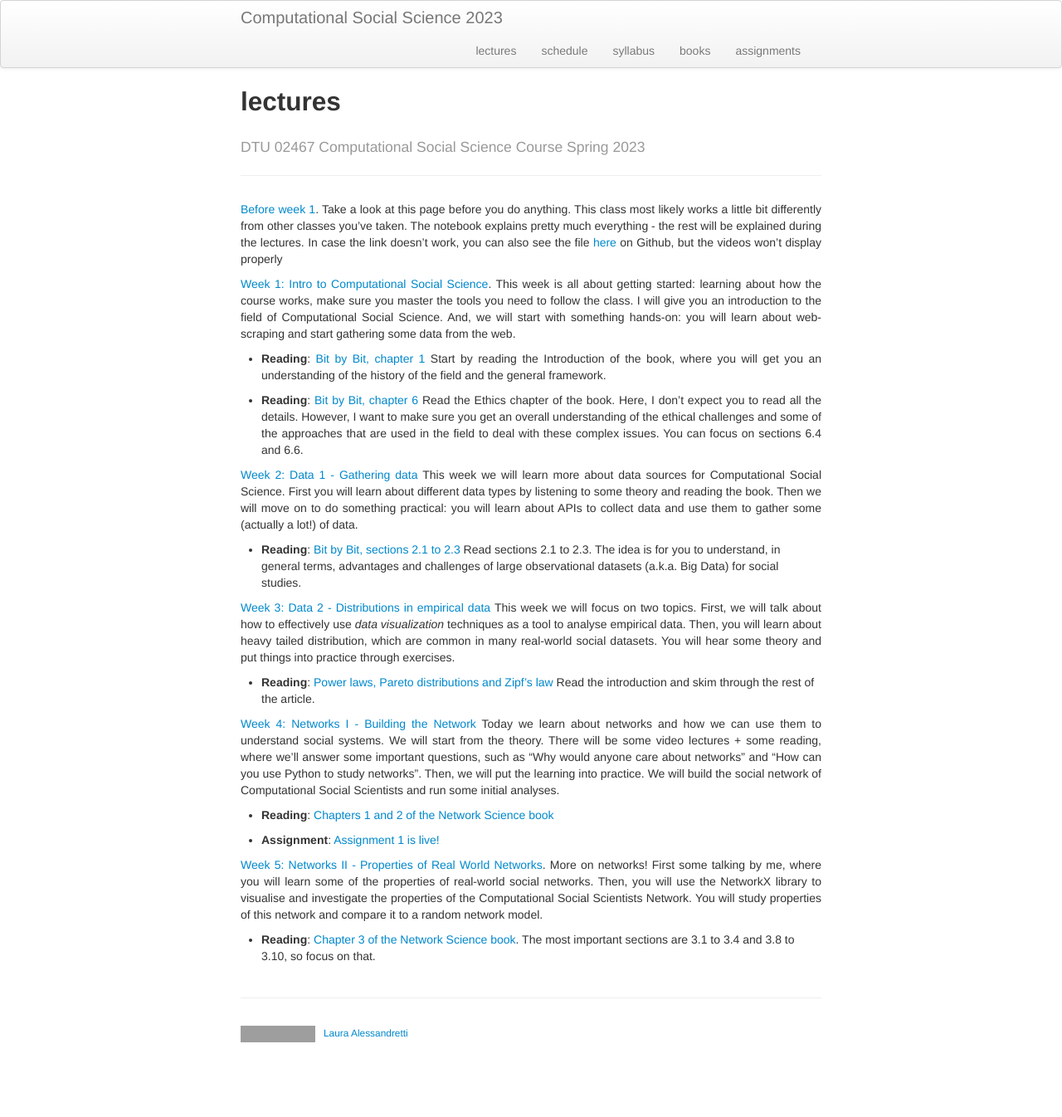
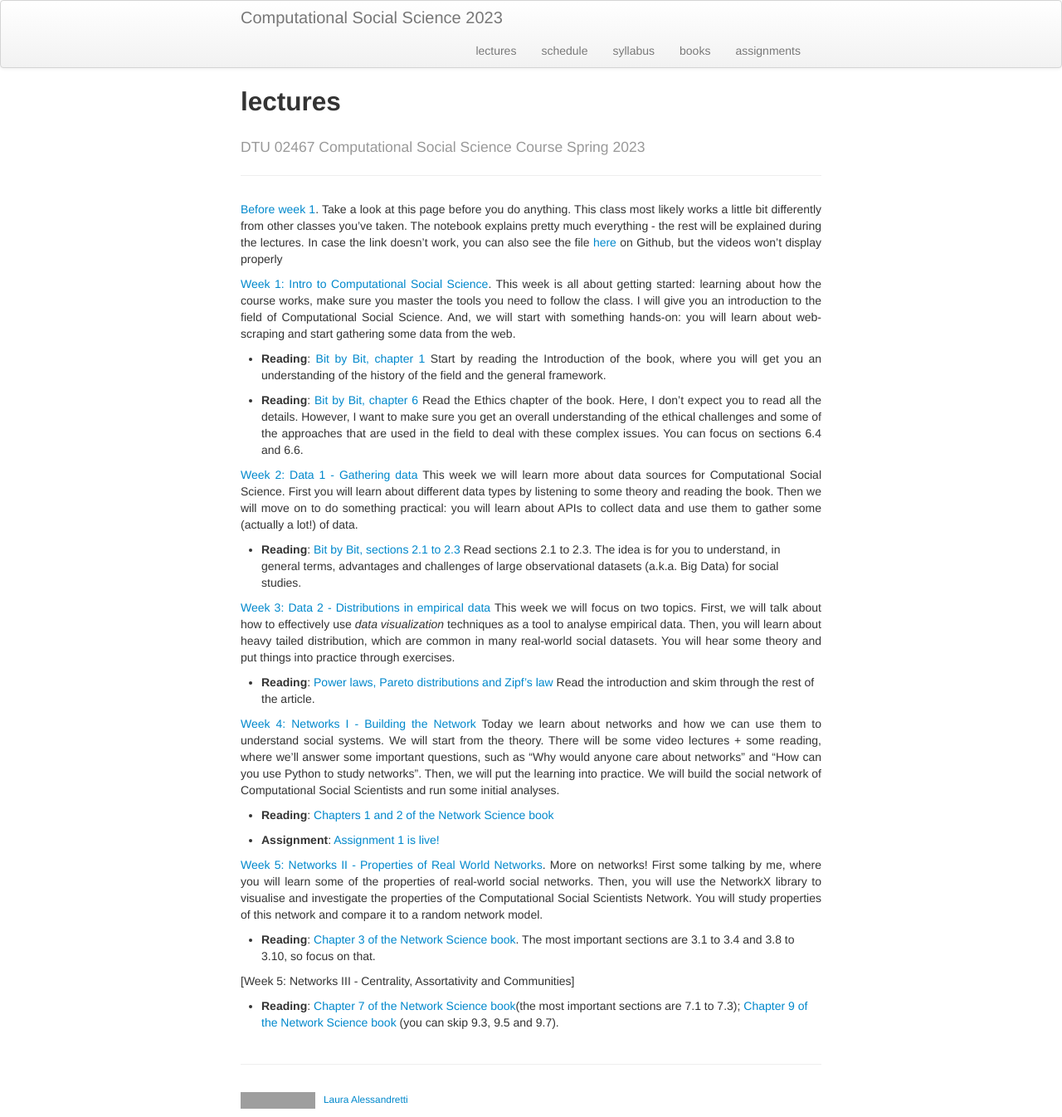
Before and after one commit to lalessan/comsocsci2023, a Jekyll site: the page built from docs/lectures.md, in a window 1280 px wide. Shown: the whole page at 83% size. Built offline with Jekyll 4.4.1, drawn with Linux system fonts in a browser that asks for light colours; before the commit the page ends 1266 px from its top, so only the background shows below that; grey boxes are pictures that could not be loaded.

Commit message:
small change

```diff
--- a/docs/lectures.md
+++ b/docs/lectures.md
@@ -32,3 +32,8 @@ description: A course led by Laura Alessandretti on Computational Social Science
 [Week 5: Networks II - Properties of Real World Networks](https://nbviewer.jupyter.org/github/lalessan/comsocsci2023/blob/7457b4c/lectures/Week5.ipynb).  More on networks! First some talking by me, where you will learn some of the properties of real-world social networks. Then, you will use the NetworkX library to visualise and investigate the properties of the Computational Social Scientists Network. You will study properties of this network and compare it to a random network model.
 
  * __Reading__: [Chapter 3 of the Network Science book](http://networksciencebook.com/chapter/3).  The most important sections are 3.1 to 3.4 and 3.8 to 3.10, so focus on that.
+
+
+ [Week 5: Networks III - Centrality, Assortativity and Communities]
+
+ * __Reading__: [Chapter 7 of the Network Science book](http://networksciencebook.com/chapter/7)(the most important sections are 7.1 to 7.3); [Chapter 9 of the Network Science book](http://networksciencebook.com/chapter/9) (you can skip 9.3, 9.5 and 9.7).
```
